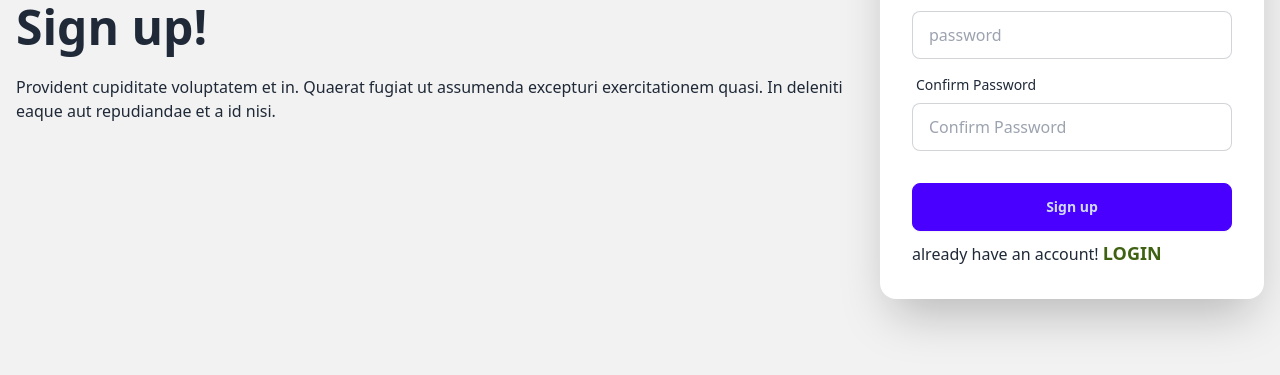
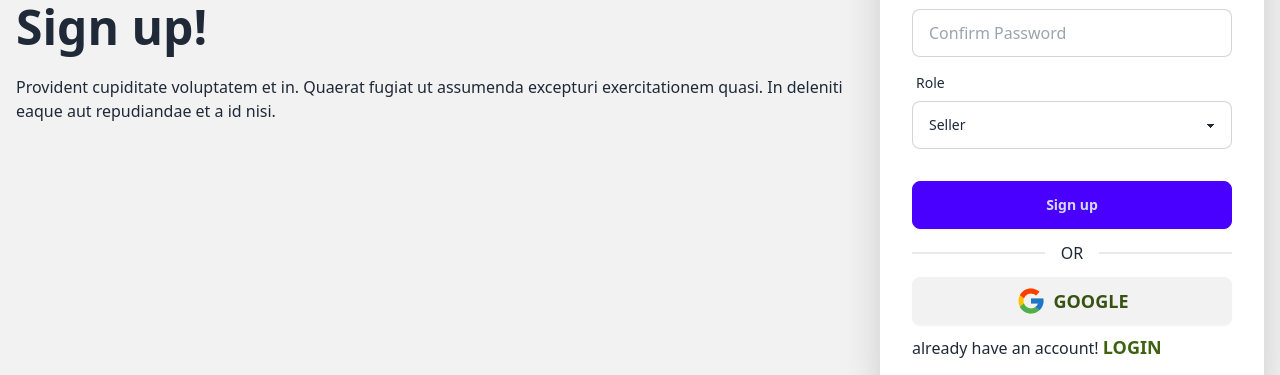
Before and after one commit to abedinwahid9/gadget-shop-clients, a React (Vite) app: page /signup in a window 1280 px wide. Shown: the part 393-768 px from the top of the page. Built offline with nearby package versions, Linux system fonts and the light colour scheme; no server answers.

Commit message:
jwt token implete doene

```diff
--- a/package.json
+++ b/package.json
@@ -10,12 +10,14 @@
     "preview": "vite preview"
   },
   "dependencies": {
+    "axios": "^1.7.9",
     "firebase": "^11.0.2",
     "localforage": "^1.10.0",
     "match-sorter": "^8.0.0",
     "react": "^18.3.1",
     "react-dom": "^18.3.1",
     "react-hook-form": "^7.54.0",
+    "react-icons": "^5.4.0",
     "react-router-dom": "^7.0.2",
     "sort-by": "^1.2.0"
   },
--- a/src/AuthProvider/AuthProvider.jsx
+++ b/src/AuthProvider/AuthProvider.jsx
@@ -2,17 +2,18 @@ import { createContext, useEffect, useState } from "react";
 import {
   createUserWithEmailAndPassword,
   getAuth,
+  GoogleAuthProvider,
   onAuthStateChanged,
   signInWithEmailAndPassword,
   signInWithPopup,
   signOut,
 } from "firebase/auth";
 import { app } from "../firebase/firebase_config";
-import { GoogleAuthProvider } from "firebase/auth/web-extension";
+import axios from "axios";
 
 export const AuthContext = createContext(null);
 const auth = getAuth(app);
-const provider = new GoogleAuthProvider();
+const googleProvider = new GoogleAuthProvider();
 
 const AuthProvider = ({ children }) => {
   const [user, setUser] = useState(null);
@@ -33,14 +34,28 @@ const AuthProvider = ({ children }) => {
   };
 
   // google login
-  const Google = () => {
-    return signInWithPopup(auth, provider);
+  const GoogleLogin = () => {
+    return signInWithPopup(auth, googleProvider);
   };
 
   useEffect(() => {
     const unsubscribe = onAuthStateChanged(auth, (currentUser) => {
       setUser(currentUser);
-      setLoading(false);
+      if (currentUser) {
+        axios
+          .post(`http://localhost:4000/authentication`, {
+            email: currentUser.email,
+          })
+          .then((data) => {
+            if (data.data) {
+              localStorage.setItem("access-token", data?.data?.token);
+              setLoading(false);
+            }
+          });
+      } else {
+        localStorage.removeItem("access-token");
+        setLoading(false);
+      }
     });
     return () => {
       return unsubscribe();
@@ -53,7 +68,7 @@ const AuthProvider = ({ children }) => {
     CreateUser,
     LoginUser,
     LogOut,
-    Google,
+    GoogleLogin,
   };
 
   return (
--- /dev/null
+++ b/src/components/share/GoogleAuth.jsx
@@ -0,0 +1,30 @@
+import { FcGoogle } from "react-icons/fc";
+import useAuth from "../../hooks/useAuth";
+import { useNavigate } from "react-router-dom";
+
+const GoogleAuth = () => {
+  const { GoogleLogin } = useAuth();
+  const navigate = useNavigate();
+
+  const handleGoogle = () => {
+    GoogleLogin().then((user) => {
+      if (user.user) {
+        navigate("/");
+      }
+    });
+  };
+
+  return (
+    <div>
+      <div className="divider">OR</div>
+      <div onClick={handleGoogle} className="btn w-full">
+        <FcGoogle className="text-3xl" />
+        <span className="text-lg font-bold text-lime-900 uppercase">
+          google
+        </span>
+      </div>
+    </div>
+  );
+};
+
+export default GoogleAuth;
--- a/src/pages/Login/Login.jsx
+++ b/src/pages/Login/Login.jsx
@@ -1,6 +1,7 @@
 import { Link, useNavigate } from "react-router-dom";
 import useAuth from "../../hooks/useAuth";
 import { useForm } from "react-hook-form";
+import GoogleAuth from "../../components/share/GoogleAuth";
 
 function Login() {
   const { LoginUser } = useAuth();
@@ -80,6 +81,7 @@ function Login() {
               <button type="submit" className="btn btn-primary">
                 Login
               </button>
+              <GoogleAuth />
             </div>
             <p>
               Create a new account!{" "}
--- a/src/pages/Register/Register.jsx
+++ b/src/pages/Register/Register.jsx
@@ -1,6 +1,8 @@
 import { Link, useNavigate } from "react-router-dom";
 import useAuth from "../../hooks/useAuth";
 import { useForm } from "react-hook-form";
+import GoogleAuth from "../../components/share/GoogleAuth";
+import { useState } from "react";
 
 function Register() {
   const { CreateUser } = useAuth();
@@ -12,6 +14,7 @@ function Register() {
     reset,
   } = useForm();
   const navigate = useNavigate();
+  const [buyerHandle, setBuyerHandle] = useState(true);
 
   const handleFrom = (data) => {
     CreateUser(data.email, data.password).then((user) => {
@@ -20,6 +23,14 @@ function Register() {
         reset();
       }
     });
+  };
+
+  const handleOption = (e) => {
+    if (e.target.value == "buyer") {
+      setBuyerHandle(false);
+    } else {
+      setBuyerHandle(true);
+    }
   };
 
   return (
@@ -92,10 +103,28 @@ function Register() {
                 </p>
               )}
             </div>
+            <div className="form-control">
+              <label className="label">
+                <span className="label-text">Role</span>
+              </label>
+              <select
+                {...register("role", {
+                  required: true,
+                })}
+                className="select select-bordered w-full max-w-xs"
+                onChange={handleOption}
+              >
+                <option value="buyer">Buyer</option>
+                <option selected value="seller">
+                  Seller
+                </option>
+              </select>
+            </div>
             <div className="form-control mt-6">
               <button type="submit" className="btn btn-primary">
                 Sign up
               </button>
+              {buyerHandle && <GoogleAuth />}
             </div>
             <p>
               already have an account!{" "}
```
Also changed, not shown: 1 other file (tests, documents, lock files or other folders).
